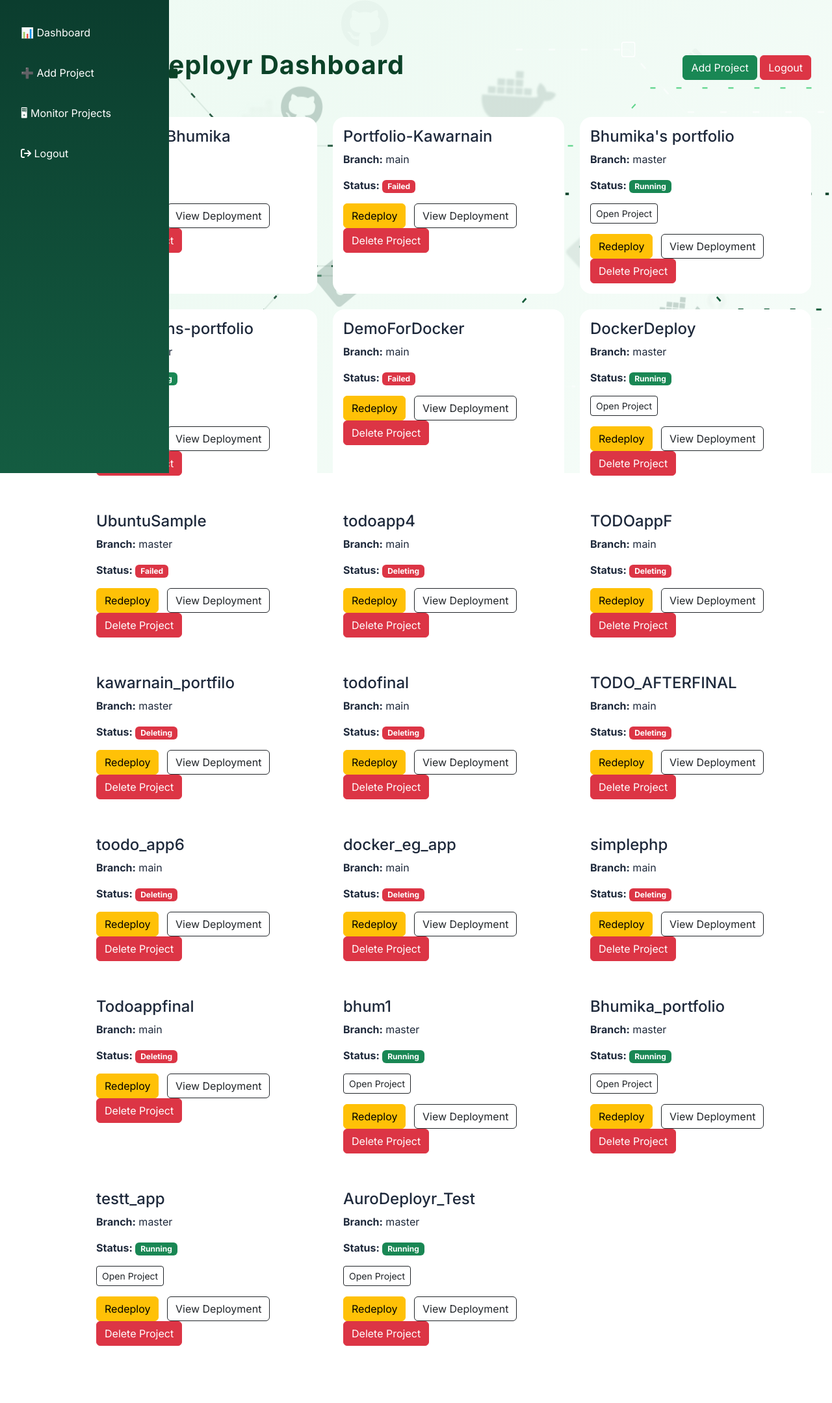
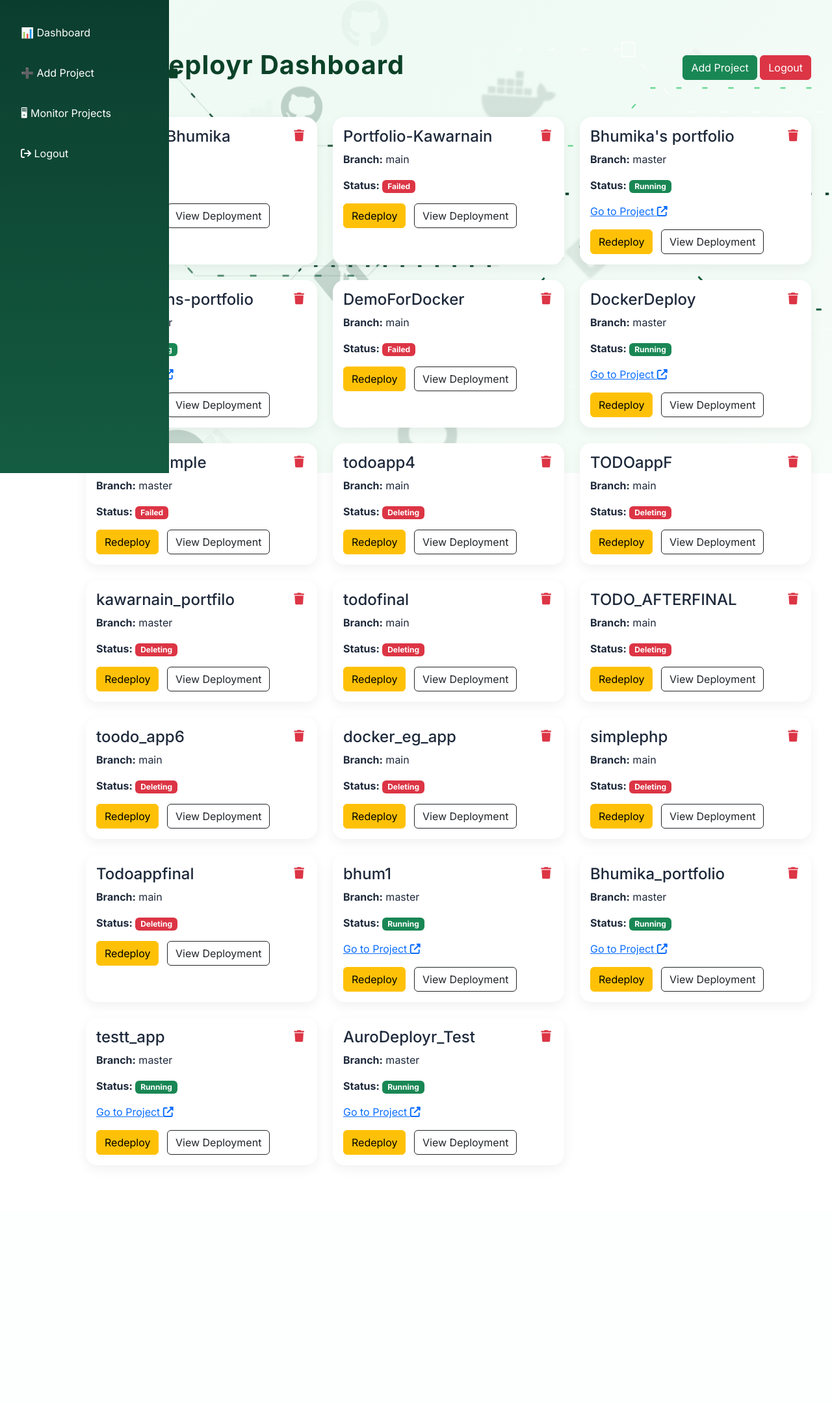
Before and after one commit to bhumika198/AutoDeployer, a Django app: template templates/dashboard.html in a window 1280 px wide. Shown: the part 72-2231 px from the top of the page at 65% size. After the commit the page ends 1849 px from the top, so only its background shows below. Run offline with Django 5.2, Linux system fonts and the light colour scheme; the template is opened without the code that fills it: values that come from a table or form of the project are taken from there, others are empty; data comes from the database, SQL or seed files in the repository; both versions use the stored data as it was after the commit; parts of the project's set-up code (start-up, migrations or seed data) failed here and were passed over.

Commit message:
UI update for dashboard

```diff
--- a/templates/dashboard.html
+++ b/templates/dashboard.html
@@ -56,6 +56,8 @@
             border-radius: 18px;
             transition: .25s;
             color: #1e293b; /* Clean contrast inside cards */
+            box-shadow: 0 6px 18px rgba(0,0,0,0.06);
+            position: relative;
         }
 
         .project-card:hover {
@@ -86,6 +88,28 @@
             white-space: pre-wrap;
         }
 
+
+        /* TOP RIGHT ICON AREA */
+        .card-actions{
+            position: absolute;
+            top: 12px;
+            right: 12px;
+        }
+
+        /* BIN ICON STYLE */
+        .delete-icon{
+            color: #dc3545;
+            font-size: 18px;
+            cursor: pointer;
+            padding: 8px;
+            border-radius: 8px;
+            transition: 0.2s ease;
+        }
+
+        .delete-icon:hover{
+            background: rgba(220,53,69,0.1);
+            transform: scale(1.1);
+        }
         .modal-content {
             background: #102417;
             color: white;
@@ -142,7 +166,6 @@
 </head>
 
 <body class="main-content">
-
 <div class="dashboard-bg-matrix">
     <div class="bg-white-zone"></div>
     <div class="bg-green-zone"></div>
@@ -215,6 +238,13 @@
             <div id="project-card-{{ project.id }}" class="card project-card h-100">
 
                 <div class="card-body">
+                    <div class="card-actions">
+                        <i class="fa-solid fa-trash delete-icon" data-bs-toggle="tooltip"
+                            data-bs-placement="top" title="Delete this project"
+                        onclick="openDeleteModal({{ project.id }}, '{{ project.name|escapejs }}')">
+                        </i>
+
+                    </div>
 
                     <h4>{{ project.name }}</h4>
 
@@ -268,11 +298,8 @@
                     <div class="mb-3">
 
                         <a href="{{ project.deployed_url }}"
-                           target="_blank"
-                           class="btn btn-outline-dark btn-sm">
-
-                            Open Project
-
+                           target="_blank">
+                            Go to Project  <i class="fas fa-external-link-alt"></i>
                         </a>
 
 
@@ -314,17 +341,6 @@
                         onclick="openDeploymentModal({{ project.id }})">
 
                         View Deployment
-
-                    </button>
-
-                    <button
-                        class="btn btn-danger"
-                        onclick="openDeleteModal(
-                            {{ project.id }},
-                            '{{ project.name|escapejs }}'
-                        )">
-
-                        Delete Project
 
                     </button>
 
@@ -573,7 +589,12 @@
 </div>
 
 <script src="https://cdn.jsdelivr.net/npm/bootstrap@5.3.3/dist/js/bootstrap.bundle.min.js"></script>
-
+<script>
+var tooltipTriggerList = [].slice.call(document.querySelectorAll('[data-bs-toggle="tooltip"]'))
+var tooltipList = tooltipTriggerList.map(function (tooltipTriggerEl) {
+  return new bootstrap.Tooltip(tooltipTriggerEl)
+})
+</script>
 <script>
 
 let deploymentModal =
@@ -772,6 +793,5 @@ document.addEventListener('DOMContentLoaded', () => {
     }, 1400);
 });
 </script>
-
 </body>
 </html>
```
Also changed, not shown: templates/verify_otp.html (added, +16 -0 lines), dashboard/migrations/0008_emailotp.py (added), db.sqlite3, 1 other file.
